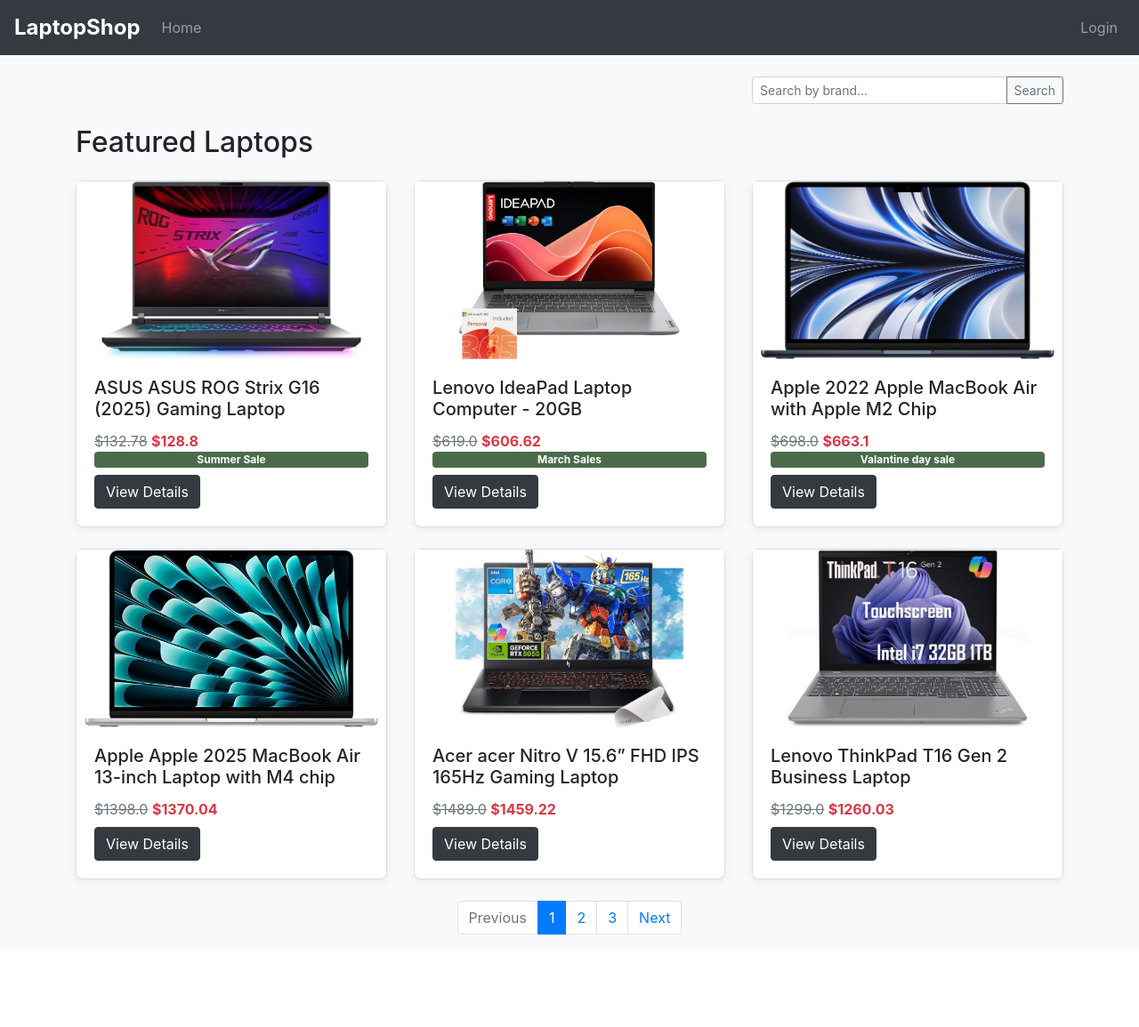
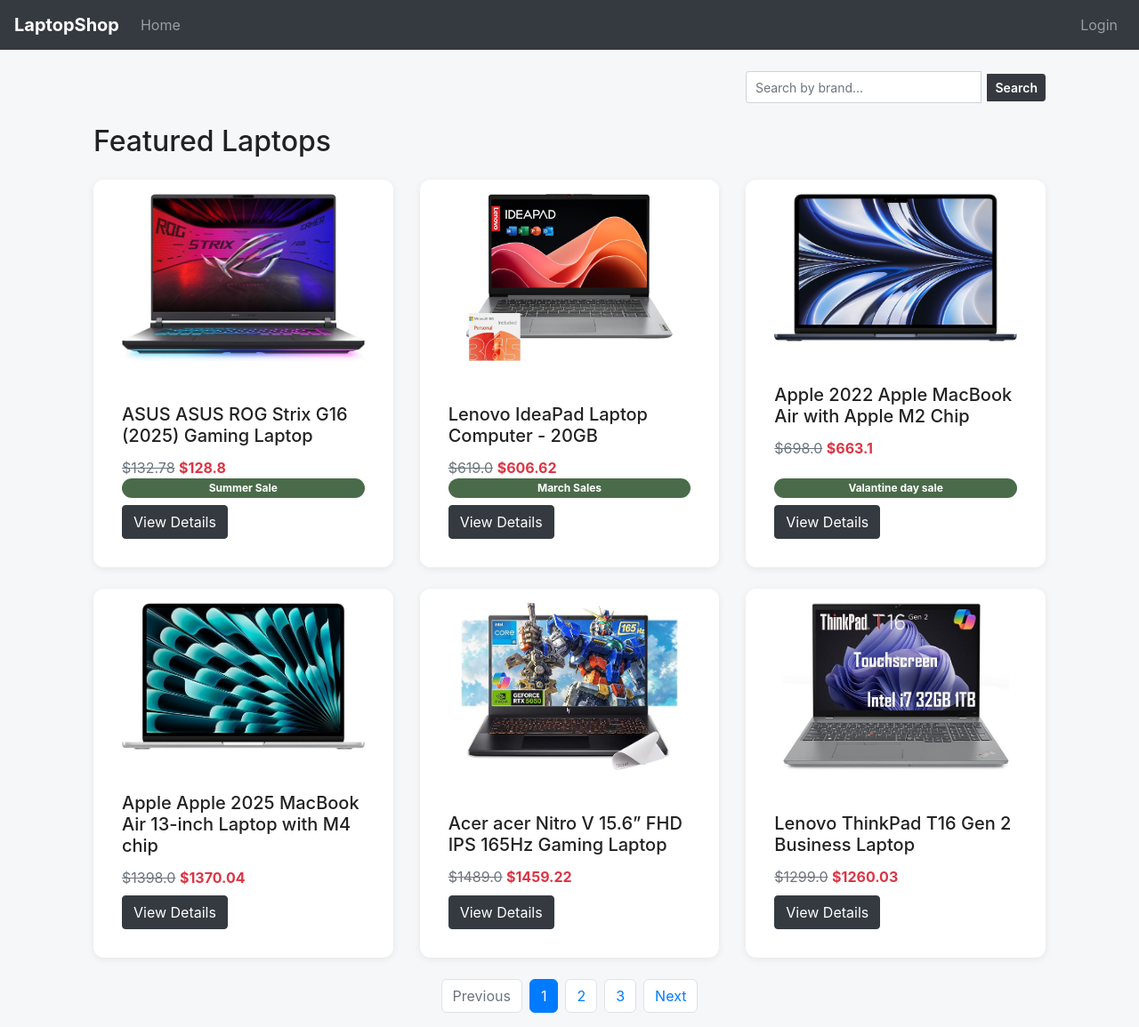
Before and after one commit to yin44/myrepo, a Flask app: page / in a window 1280 px wide. Shown: the whole page at 89% size. Before the commit the page ends 1051 px from the top, so only its background shows below. Run offline with Flask 3, Linux system fonts and the light colour scheme; some libraries are stand-ins or nearby versions.

Commit message:
UI fixes

```diff
--- a/requirements.txt
+++ b/requirements.txt
@@ -1,4 +1,6 @@
 flask
 flask_sqlalchemy
 flask_login
+flask_mail
+dotenv
 werkzeug
--- a/routes.py
+++ b/routes.py
@@ -280,7 +280,6 @@ def register_routes(app, mail):
 
     @app.route('/login', methods=['GET', 'POST'])
     def login():
-        error = None
         if request.method == 'POST':
             username_or_email = request.form.get('username')
             password = request.form.get('password')
@@ -292,16 +291,18 @@ def register_routes(app, mail):
 
             if user and check_password_hash(user.password, password):
                 login_user(user)
+                flash('Logged in successfully.', 'success')
                 return redirect(url_for('index'))
             else:
-                error = 'Invalid username/email or password.'
+                flash('Invalid username/email or password.', 'error')
 
-        return render_template('login.html', error=error)
+        return render_template('login.html')
 
     @app.route('/logout')
     @login_required
     def logout():
         logout_user()
+        flash('You have been logged out.', 'info')
         return redirect(url_for('index'))
 
     @app.route('/register', methods=['GET', 'POST'])
@@ -362,7 +363,10 @@ def register_routes(app, mail):
                 flash(f'Sorry, {laptop.brand} {laptop.model} is out of stock.', 'error')
 
         session['cart'] = cart
-        return redirect(url_for('cart'))
+        # Flash a confirmation and return to the referrer (page where add was triggered)
+        # if referrer is not available, fall back to index
+        ref = request.referrer or url_for('index')
+        return redirect(ref)
 
     @app.route('/remove_from_cart/<int:laptop_id>', methods=['POST'])
     def remove_from_cart(laptop_id):
--- a/static/style.css
+++ b/static/style.css
@@ -73,3 +73,118 @@ footer.footer {
     background: #e9ecef;
     color: #6c757d;
 }
+
+/* Floating flash messages */
+.flash-container {
+    position: fixed;
+    right: 20px;
+    bottom: 20px;
+    z-index: 1100;
+    display: flex;
+    flex-direction: column-reverse;
+    align-items: flex-end;
+    pointer-events: none;
+}
+.flash {
+    pointer-events: auto;
+    min-width: 220px;
+    max-width: 360px;
+    margin-top: 8px;
+    opacity: 0;
+    transform: translateY(10px);
+    transition: opacity 0.4s ease, transform 0.4s ease;
+    box-shadow: 0 6px 20px rgba(0,0,0,0.12);
+    border-radius: 6px;
+}
+.flash.visible {
+    opacity: 1;
+    transform: translateY(0);
+}
+.flash.fade-out {
+    opacity: 0;
+    transform: translateY(10px);
+}
+
+/* UI Revamp: global spacing, rounded corners, and cleaner inputs/buttons */
+:root{
+    --app-max-width: 1100px;
+    --radius-lg: 12px;
+    --radius-md: 8px;
+    --radius-sm: 6px;
+    --space-sm: 8px;
+    --space-md: 16px;
+    --space-lg: 24px;
+    --muted: #6c757d;
+    --bg: #ffffff;
+    --card-bg: #ffffff;
+}
+
+*,*::before,*::after{box-sizing:border-box}
+body{
+    font-family: -apple-system, BlinkMacSystemFont, 'Segoe UI', Roboto, 'Helvetica Neue', Arial;
+    color:#222;
+    background: #f6f7f9;
+    -webkit-font-smoothing:antialiased;
+}
+
+.container{
+    max-width: var(--app-max-width);
+}
+
+.navbar{
+    padding-top: calc(var(--space-sm));
+    padding-bottom: calc(var(--space-sm));
+}
+.navbar-brand{font-weight:700; font-size:1.25rem}
+
+.card{
+    border: 0;
+    border-radius: var(--radius-lg);
+    background: var(--card-bg);
+  padding: var(--space-md);
+  overflow: hidden;
+}
+.card-body{padding: var(--space-md)}
+
+.card-img-top{ border-radius: var(--radius-md); margin: calc(var(--space-md) * -1); margin-bottom: var(--space-md); max-height: 220px; object-fit: contain; background: #ffffff; padding: var(--space-md); align-self: center; }
+
+/* Forms & inputs: reduce length and increase clarity */
+.form-control{ border-radius: var(--radius-sm); padding: 0.55rem 0.75rem; height: auto; min-height: 40px; }
+input.form-control[type="text"], textarea.form-control{ max-width: 640px; }
+.form-inline .form-control{ max-width: 420px; width: 100%; }
+
+/* Input group: keep button side by side with input */
+.input-group{ display: flex; align-items: center; flex-wrap: nowrap; }
+.input-group .form-control{ min-width: 0; flex: 1 }
+.input-group-append{ display: flex; margin-left: 6px }
+.input-group-append .btn{ border-radius: var(--radius-sm); padding: 0.55rem 0.9rem; font-weight:600; white-space: nowrap }
+.input-group-sm { font-size: 0.875rem }
+.input-group-sm .form-control { min-height: 36px; padding: 0.4rem 0.6rem }
+.input-group-sm .btn{ padding: 0.4rem 0.75rem; font-size: 0.875rem }
+
+/* Make smaller controls more compact */
+.input-group-sm .form-control, .form-control-sm{ padding: 0.4rem 0.6rem; min-height: 36px }
+
+/* Spacing: consistent margins */
+h1,h2,h3,h4{ margin-top:0; margin-bottom: var(--space-md) }
+.mb-4{ margin-bottom: var(--space-lg) !important }
+
+/* Badges and pagination */
+.badge{ border-radius: 999px; padding: 0.4em 0.6em }
+.pagination .page-item .page-link{ border-radius: var(--radius-sm); margin: 0 4px }
+
+/* Cart/Product buttons layout */
+.card .btn{ width: auto }
+
+/* Footer */
+footer.footer{ border-top-left-radius: var(--radius-lg); border-top-right-radius: var(--radius-lg); }
+
+/* Make flash messages slightly larger and match new radius */
+.flash{ border-radius: var(--radius-md); padding: 0.65rem 0.9rem; font-weight:600 }
+
+/* Responsive tweaks */
+@media (max-width: 768px){
+    .container{ padding-left: 12px; padding-right: 12px }
+    .form-inline .form-control{ max-width: 100%; }
+    .card-img-top{ max-height: 160px }
+}
--- a/templates/base.html
+++ b/templates/base.html
@@ -32,19 +32,43 @@
     </div>
 </nav>
 <div class="container mt-4">
-    {% with messages = get_flashed_messages(with_categories=true) %}
-      {% if messages %}
-        {% for category, message in messages %}
-          <div class="alert alert-{{ 'danger' if category == 'error' else 'info' }}">
-            {{ message }}
-          </div>
-        {% endfor %}
-      {% endif %}
-    {% endwith %}
-    {% block content %}{% endblock %}
+        {% block content %}{% endblock %}
 </div>
 <script src="https://code.jquery.com/jquery-3.5.1.slim.min.js" integrity="sha384-DfXdz2htPH0lsSSs5nCTpuj/zy4C+OGpamoFVy38MVBnE+IbbVYUew+OrCXaRkfj" crossorigin="anonymous"></script>
 <script src="https://cdn.jsdelivr.net/npm/popper.js@1.16.1/dist/umd/popper.min.js" integrity="sha384-9/reFTGAW83EW2RDu2S0VKaIzap3H66lZH81PoYlFhbGU+6BZp6G7niu735Sk7lN" crossorigin="anonymous"></script>
 <script src="https://stackpath.bootstrapcdn.com/bootstrap/4.5.2/js/bootstrap.min.js" integrity="sha384-B4gt1jrGC7Jh4AgTPSdUtOBvfO8shuf57BaghqFfPlYxofvL8/KUEfYiJOMMV+rV" crossorigin="anonymous"></script>
+
+<!-- Floating flash container -->
+<div id="flash-container" class="flash-container" aria-live="polite" aria-atomic="true">
+    {% with messages = get_flashed_messages(with_categories=true) %}
+        {% if messages %}
+            {% for category, message in messages %}
+                {% set cls = 'danger' if category == 'error' else (category if category in ['success','warning','info','danger'] else 'info') %}
+                <div class="flash alert alert-{{ cls }}" role="alert" data-timeout="2000">
+                    {{ message }}
+                </div>
+            {% endfor %}
+        {% endif %}
+    {% endwith %}
+</div>
+
+<script>
+(function(){
+    function removeElem(el){ if(el && el.parentNode) el.parentNode.removeChild(el); }
+    document.addEventListener('DOMContentLoaded', function(){
+        var container = document.getElementById('flash-container');
+        if(!container) return;
+        var flashes = Array.prototype.slice.call(container.querySelectorAll('.flash'));
+        flashes.forEach(function(f){
+            requestAnimationFrame(function(){ f.classList.add('visible'); });
+            var timeout = parseInt(f.getAttribute('data-timeout')) || 2000;
+            setTimeout(function(){
+                f.classList.add('fade-out');
+                setTimeout(function(){ removeElem(f); }, 450);
+            }, timeout);
+        });
+    });
+})();
+</script>
 </body>
 </html>
--- a/templates/index.html
+++ b/templates/index.html
@@ -7,7 +7,7 @@
             <div class="input-group input-group-sm w-100">
                 <input type="text" class="form-control" name="search" placeholder="Search by brand..." value="{{ request.args.get('search', '') }}">
                 <div class="input-group-append">
-                    <button class="btn btn-outline-secondary" type="submit">Search</button>
+                    <button class="btn btn-primary" type="submit">Search</button>
                 </div>
             </div>
         </form>
```
Also changed, not shown: models.py (+10 -0 lines), 1 other file.
